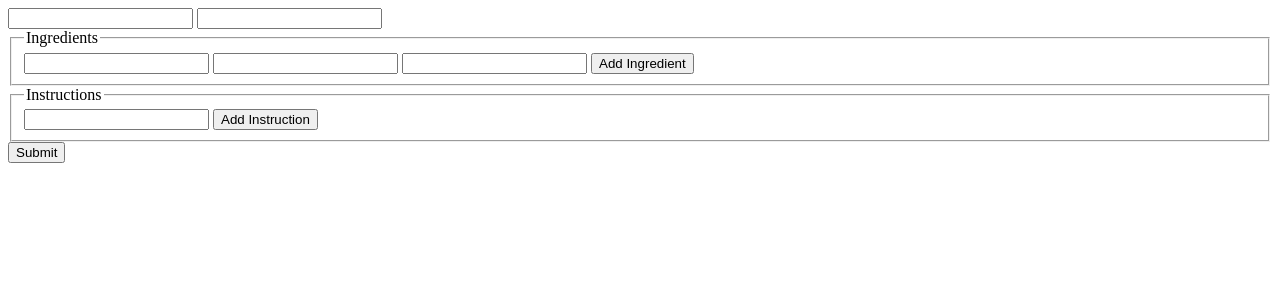
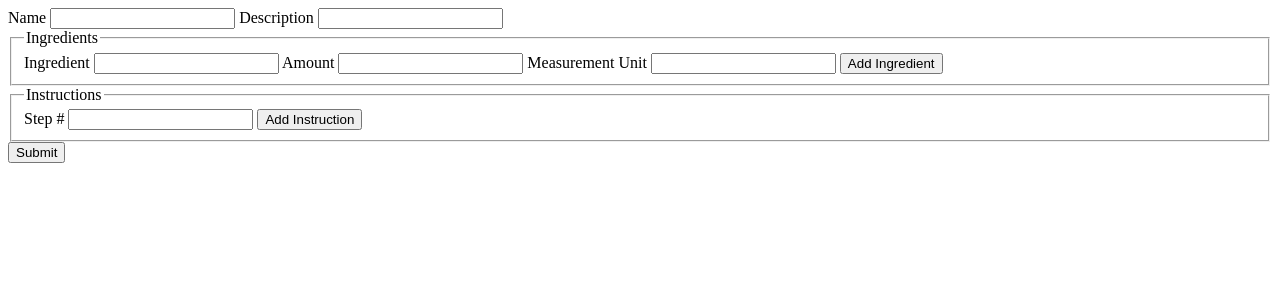
Before and after one commit to WilbertI/RecipeBook-UI-HTML, a Flask app: page /recipe/edit in a window 1280 px wide. Shown: the top 300 px of the page. Run offline with Flask 3, Linux system fonts and the light colour scheme.

Commit message:
Added labels to fields

```diff
--- a/templates/recipe_edit.j2
+++ b/templates/recipe_edit.j2
@@ -1,23 +1,36 @@
 
 
 <form>
-    <input type="text" name="Name" /><!--{% if recipe %}value="{{recipe.name}}"{% endif %} />-->
-    <input type="text" name="Description" /><!--{% if recipe %}value="{{recipe.description}}"{% endif %} />-->
+    <label for="name">Name</label>
+      <input type="text" name="name" /><!--{% if recipe %}value="{{recipe.name}}"{% endif %} />-->
 
-    <fieldset>
+    <label for="description">Description</label>
+      <input type="text" name="description" /><!--{% if recipe %}value="{{recipe.description}}"{% endif %} />-->
+
+    <fieldset data-count="1">
         <legend>Ingredients</legend>
-        <input type="text" name="ingredient" /><!--{% if recipe %}value="{{recipe.ingridients[i].name}}"/>{% endif %}-->
-        <input type="number" name="amount" />
-        <input type="option" name="unit" />
 
-        <input type="button" value="Add Ingredient" action="" />
+        {# Make a selection based in stored ingredient names. This field searches based on inuput #}
+        <label for="ingredient#">Ingredient</label>
+          <input type="text" name="ingredient#" /><!--{% if recipe %}value="{{recipe.ingridients[i].name}}"/>{% endif %}-->
+
+        <label for="amount#">Amount</label>
+          <input type="number" name="amount#" />
+
+        {#This is a selection based field, values are predefined #}
+        <label for="unit#">Measurement Unit</label>
+          <input type="option" name="unit#" />
+
+        <input type="button" value="Add Ingredient" onclick="add_ingredient()" />
     </fieldset>
 
-    <fieldset>
+    <fieldset data-count="1">
         <legend>Instructions</legend>
-        <input type="text" name="instruction" />
 
-        <input type="button" value="Add Instruction" action="" />
+        <label for="instruct#">Step #</label>
+          <input type="text" name="instruct#" />
+
+        <input type="button" value="Add Instruction" onclick="add_instruction(this)" />
     </fieldset>
 
     <input type="button" value="Submit" action="" />
```
